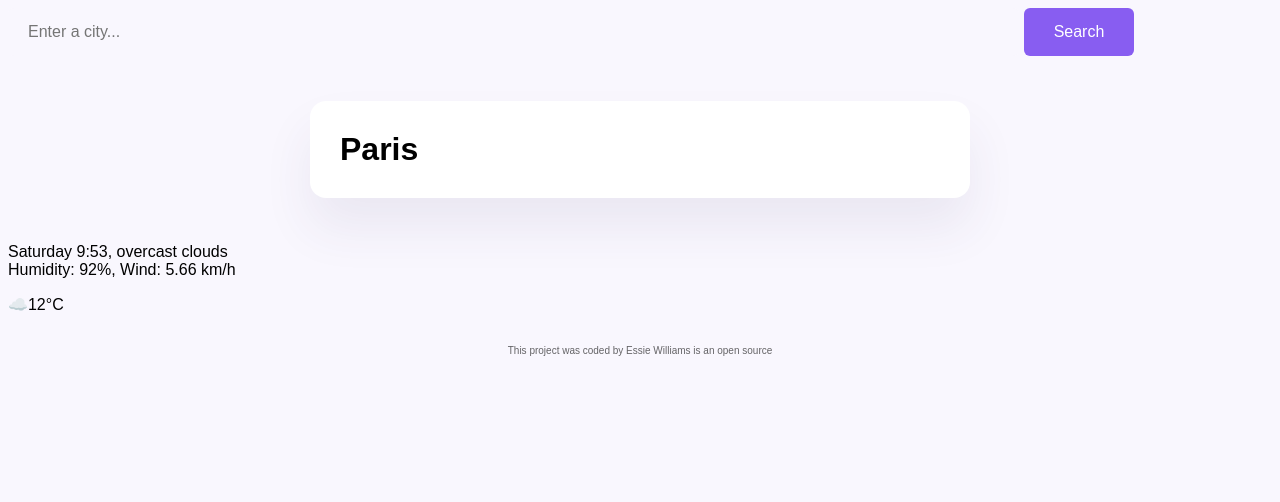
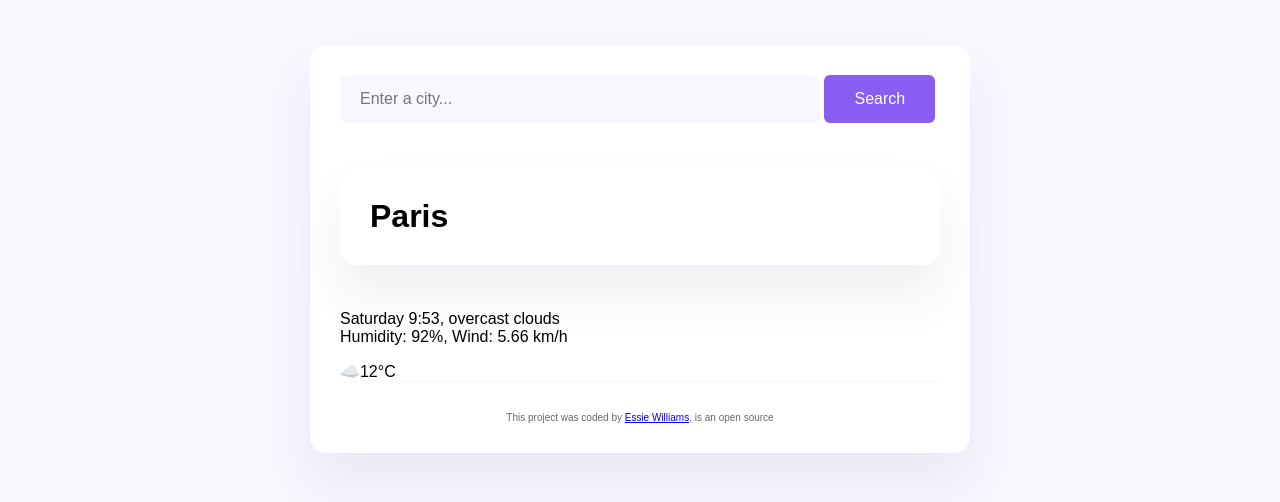
Before and after one commit to Ewshayla8606/MyWilliamsRepository, a plain HTML site: page WeatherIndex.html in a window 1280 px wide. Drawn offline with Linux system fonts and the light colour scheme; a web font is replaced by a local one.

Commit message:
Styled the main container and added custom font

```diff
--- a/SRC/Weatherindex.css
+++ b/SRC/Weatherindex.css
@@ -1,9 +1,17 @@
 body{
     background-color: #f9f7fe;
     font-family: sans-serif;
+  }
+
+.weather-app{
+    background-color: white;
+    max-width: 600px;
+    margin: 45px auto;
+    padding: 30px;
+    box-shadow: 0 30px 50px rgba(65, 50, 100, 0.08);
+    border-radius: 16px;
 
 }
-
 
 .weather-project{
     background-color: white;
--- a/WeatherIndex.html
+++ b/WeatherIndex.html
@@ -7,6 +7,7 @@
   <title>Weather Project</title>
 </head>
 <body>
+  <div class="weather-app">
   <header>
     <form class ="search-form" id="search-form">
     <input type="search" placeholder="Enter a city..." required class="search-form-input" />
@@ -17,17 +18,16 @@
     <div>
     <h1 class="weather-project"> Paris</h1>
      <p class="weather-forecast">
-      Saturday 9:53, overcast clouds<br>
-      Humidity:  92%, Wind: 5.66 km/h<br>
+      Saturday 9:53, overcast clouds<br />
+      Humidity:  92%, Wind: 5.66 km/h<br/>
      </p>
+     </div>
      <div> ☁️12°C </div>
      </main>
-    </head>
-</div>
+
 
     <footer>
-
-    This project was coded by Essie Williams is an open source
+        This project was coded by <a href="https://github.com/Ewshayla8606/MyWilliamsRepository/" target ="_blank"> Essie Williams</a>, is an open source
   </footer>
 
 </div>
```
